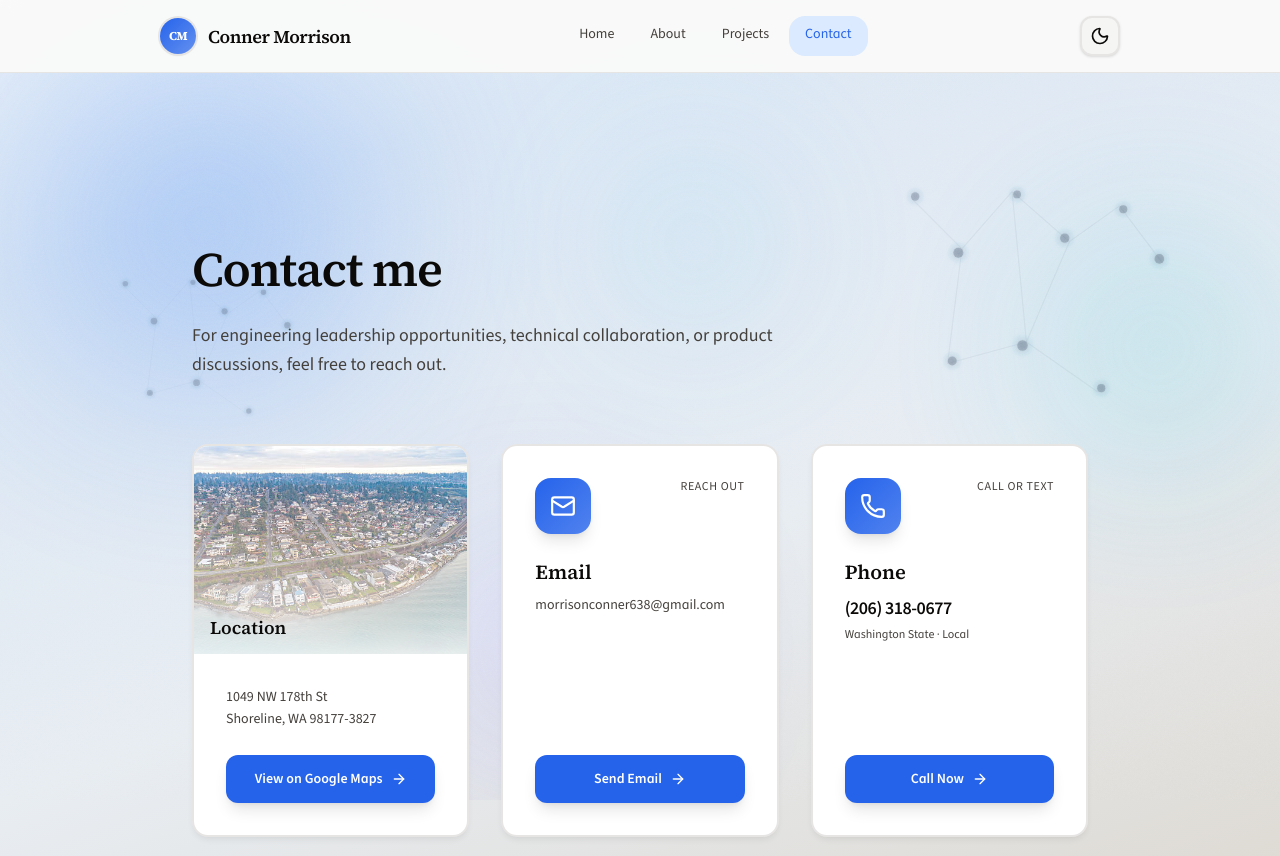
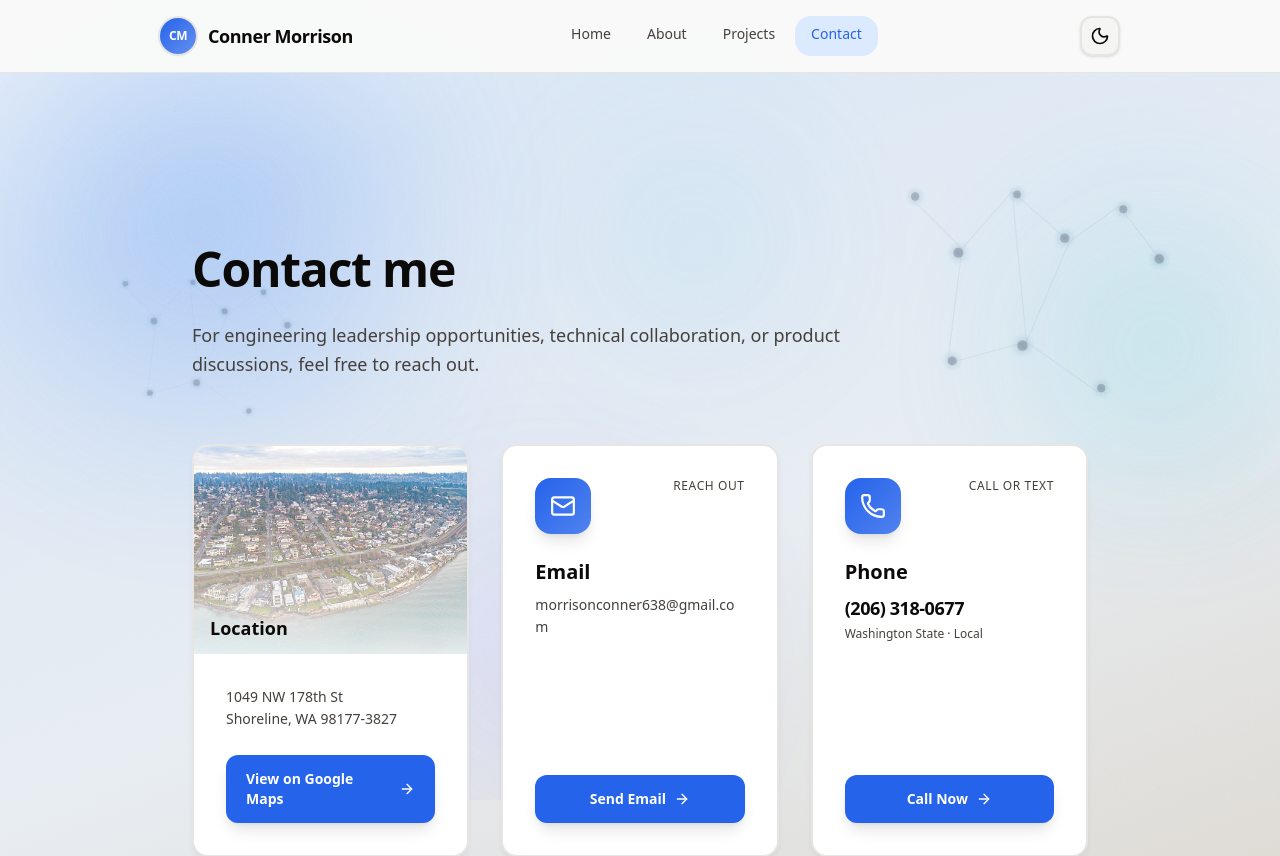
Before and after one commit to conner-morrison/full-stack-portfolio, a Next.js app: page /contact in a window 1280 px wide. Shown: the top 856 px of the page. Built offline with nearby package versions, Linux system fonts and the light colour scheme.

Commit message:
4steop fixed

```diff
--- a/app/client-root-layout.tsx
+++ b/app/client-root-layout.tsx
@@ -1,8 +1,8 @@
 "use client";
 
 import { ReactNode, useState } from "react";
+import dynamic from "next/dynamic";
 import { ThemeProvider } from "next-themes";
-import { CommandPalette } from "@/components/command-palette";
 import { Header } from "@/components/header";
 import { Footer } from "@/components/footer";
 import { PageTransition } from "@/components/page-transition";
@@ -10,6 +10,11 @@ import { AuroraMesh } from "@/components/aurora-mesh";
 import { NoiseOverlay } from "@/components/noise-overlay";
 import { ParticleNetwork } from "@/components/particle-network";
 import { ScrollToHash } from "@/app/components/scroll-to-hash";
+
+const CommandPalette = dynamic(
+  () => import("@/components/command-palette").then((m) => m.CommandPalette),
+  { ssr: false }
+);
 
 export function ClientRootLayout({ children }: { children: ReactNode }) {
   const [open, setOpen] = useState(false);
--- a/app/globals.css
+++ b/app/globals.css
@@ -1,4 +1,3 @@
-@import url('https://fonts.googleapis.com/css2?family=Source+Serif+4:ital,opsz,wght@0,8..60,300;0,8..60,400;0,8..60,500;0,8..60,600;0,8..60,700&family=Source+Sans+3:ital,wght@0,300;0,400;0,500;0,600;0,700;1,400&display=swap');
 @import "tailwindcss";
 
 /* Tailwind v4: make dark: utilities respond to .dark class (next-themes toggle), not only system preference */
@@ -7,8 +6,8 @@
 :root {
   --background: #fafaf9;
   --foreground: #0c0a09;
-  --font-source-sans: 'Source Sans 3', ui-sans-serif, system-ui, sans-serif;
-  --font-source-serif: 'Source Serif 4', ui-serif, Georgia, serif;
+  --font-source-sans: var(--font-source-sans-next), ui-sans-serif, system-ui, sans-serif;
+  --font-source-serif: var(--font-source-serif-next), ui-serif, Georgia, serif;
   --muted: #44403c;
   --muted-bg: #f5f5f4;
   --border: #e7e5e4;
@@ -31,7 +30,7 @@
   --color-foreground: var(--foreground);
   --font-sans: var(--font-source-sans), ui-sans-serif, system-ui, sans-serif;
   --font-serif: var(--font-source-serif), ui-serif, Georgia, serif;
-  --font-mono: var(--font-geist-mono);
+  --font-mono: var(--font-geist-mono, ui-monospace, monospace);
 }
 
 @media (prefers-color-scheme: dark) {
@@ -76,7 +75,7 @@ html {
 
 body {
   color: var(--foreground);
-  font-family: 'Source Sans 3', ui-sans-serif, system-ui, sans-serif;
+  font-family: var(--font-source-sans);
   font-feature-settings: "ss01", "ss02", "cv02", "cv03", "cv04", "cv11";
   transition: background 0.4s ease, color 0.3s ease;
   -webkit-font-smoothing: antialiased;
@@ -144,5 +143,5 @@ html.dark body {
 }
 
 .font-serif {
-  font-family: 'Source Serif 4', ui-serif, Georgia, serif;
+  font-family: var(--font-source-serif);
 }
--- a/app/layout.tsx
+++ b/app/layout.tsx
@@ -1,6 +1,19 @@
 import "./globals.css";
 import { ClientRootLayout } from "./client-root-layout";
 import type { Metadata } from "next";
+import { Source_Sans_3, Source_Serif_4 } from "next/font/google";
+
+const sourceSans = Source_Sans_3({
+  subsets: ["latin"],
+  variable: "--font-source-sans-next",
+  display: "swap",
+});
+
+const sourceSerif = Source_Serif_4({
+  subsets: ["latin"],
+  variable: "--font-source-serif-next",
+  display: "swap",
+});
 
 export const metadata: Metadata = {
   title: "Conner Morrison",
@@ -17,7 +30,7 @@ export default function RootLayout({
 }) {
   return (
     <html lang="en" suppressHydrationWarning>
-      <body className="min-h-screen text-[var(--foreground)] transition-colors duration-300 antialiased">
+      <body className={`${sourceSans.variable} ${sourceSerif.variable} min-h-screen text-[var(--foreground)] transition-colors duration-300 antialiased`}>
         <ClientRootLayout>{children}</ClientRootLayout>
       </body>
     </html>
--- a/app/page.tsx
+++ b/app/page.tsx
@@ -1,7 +1,17 @@
+import dynamic from "next/dynamic";
 import Hero from "./Hero/page";
-import ContactSection from "./contact/page";
-import { AboutSection } from "@/app/components/about-section";
-import { ProjectsSection } from "@/app/components/projects-section";
+
+const AboutSection = dynamic(
+  () => import("@/app/components/about-section").then((m) => m.AboutSection),
+  { ssr: true }
+);
+
+const ProjectsSection = dynamic(
+  () => import("@/app/components/projects-section").then((m) => m.ProjectsSection),
+  { ssr: true }
+);
+
+const ContactSection = dynamic(() => import("./contact/page"), { ssr: true });
 
 export default function HomePage() {
   return (
```
